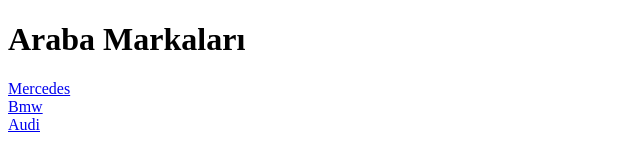
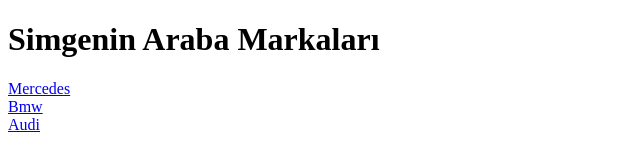
Before and after one commit to simgenaz/Html-Css, a plain HTML site: page Araba/Folder/araba.html in a window 1280 px wide. Shown: the whole page, without its empty margins (0-640 px from the left). Drawn offline with Linux system fonts and the light colour scheme.

Commit message:
thirdcommitsimge

```diff
--- a/Araba/Folder/araba.html
+++ b/Araba/Folder/araba.html
@@ -7,7 +7,7 @@
     <title>Araba</title>
   </head>
   <body>
-    <h1>Araba Markaları</h1>
+    <h1>Simgenin Araba Markaları</h1>
     <!-- ./ tek nokta aynı klasördeki farklı bir dosyaya gidebilmek için kullanılır.
       ../ çift nokta farklı klasördeki farklı bir dosyaya gidebilmek için kullanılır.-->
     <a href="../Folder1/Mercedes.html"> Mercedes</a>
```
